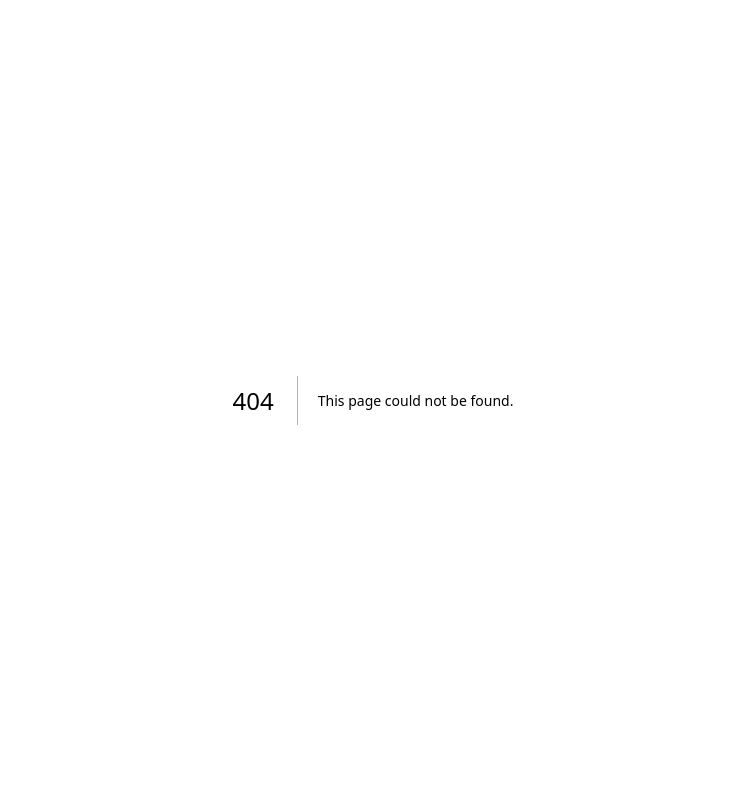
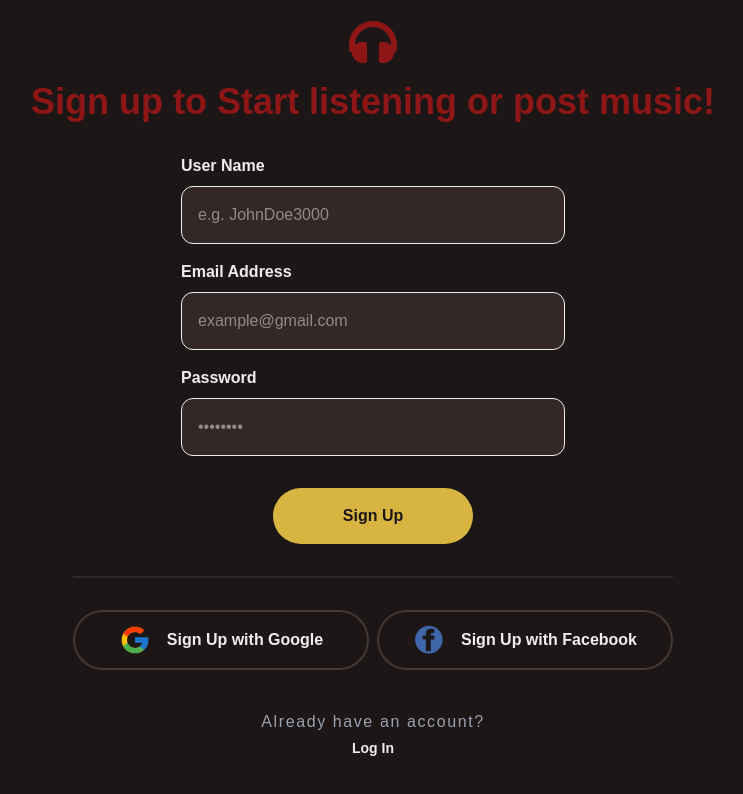
Before and after one commit to Mizuto911/vibeq-music-app, a Next.js app: page /sign-up in a window 1280 px wide. Before the commit this address had no page. Shown: the top 794 px of the page, without its empty margins (267-1010 px from the left). Built offline with nearby package versions, Linux system fonts and the light colour scheme.

Commit message:
feat: add credential sign-up logic

```diff
--- /dev/null
+++ b/app/(auth)/sign-up/page.tsx
@@ -0,0 +1,102 @@
+import Icons from "@/utils/icons";
+import Image from "next/image";
+import { createUser } from "@/server/actions/auth";
+import { redirect } from "next/navigation";
+import Link from "next/link";
+
+export default function SignUpPage() {
+  async function handleSubmit(formData: FormData) {
+    "use server";
+    const response = await createUser(formData);
+    if (response.success) {
+      redirect("/");
+    } else {
+      redirect(`/sign-up?error=${response.error}`);
+    }
+  }
+  return (
+    <div className="flex flex-col flex-1 justify-center items-center bg-background">
+      <main className="w-full h-full items-center justify-center max-w-250 flex flex-col gap-4 px-4">
+        <Icons.TempLogo className="text-5xl text-primary" />
+        <h1 className="text-4xl text-center font-bold text-primary">
+          Sign up to Start listening or post music!
+        </h1>
+        <form
+          action={handleSubmit}
+          className="w-full flex flex-col items-center gap-4 my-4"
+        >
+          <div className="flex flex-col gap-2 w-full max-w-100 px-2">
+            <label htmlFor="username" className="font-bold">
+              User Name
+            </label>
+            <input
+              type="text"
+              name="username"
+              id="username"
+              placeholder="e.g. JohnDoe3000"
+              className="p-4 w-full border border-foreground bg-background-light rounded-xl focus:outline-2 focus-visible:outline-2 focus:outline-foreground focus-visible:outline-foreground"
+            />
+          </div>
+          <div className="flex flex-col gap-2 w-full max-w-100 px-2">
+            <label htmlFor="email" className="font-bold">
+              Email Address
+            </label>
+            <input
+              type="email"
+              name="email"
+              id="email"
+              placeholder="example@gmail.com"
+              className="p-4 w-full border border-foreground bg-background-light rounded-xl focus:outline-2 focus-visible:outline-2 focus:outline-foreground focus-visible:outline-foreground"
+            />
+          </div>
+          <div className="flex flex-col gap-2 w-full max-w-100 px-2">
+            <label htmlFor="password" className="font-bold">
+              Password
+            </label>
+            <input
+              type="password"
+              name="password"
+              id="password"
+              placeholder="••••••••"
+              className="p-4 w-full border border-foreground bg-background-light rounded-xl focus:outline-2 focus-visible:outline-2 focus:outline-foreground focus-visible:outline-foreground"
+            />
+          </div>
+          <button className="p-4 w-50 bg-accent rounded-full text-background font-bold hover:opacity-75 transition-all cursor-pointer mt-4">
+            Sign Up
+          </button>
+        </form>
+        <hr className="border border-background-light w-full max-w-150" />
+        <section className="w-full max-w-150 flex gap-2">
+          <button className="p-3 flex-1 flex gap-4 items-center justify-center rounded-full border-2 border-background-lighter font-bold hover:opacity-75 transition-all cursor-pointer mt-4">
+            <Image
+              src="/google-icon.png"
+              alt="Google Icon"
+              height={48}
+              width={48}
+              className="w-8 h-8"
+            />
+            Sign Up with Google
+          </button>
+          <button className="p-3 flex-1 flex gap-4 items-center justify-center rounded-full border-2 border-background-lighter font-bold hover:opacity-75 transition-all cursor-pointer mt-4">
+            <Image
+              src="/facebook-icon.png"
+              alt="Facebook Icon"
+              height={48}
+              width={48}
+              className="w-8 h-8"
+            />
+            Sign Up with Facebook
+          </button>
+        </section>
+        <section className="text-center flex flex-col gap-1 my-6">
+          <p className="text-gray-400 tracking-widest">
+            Already have an account?
+          </p>
+          <Link href="/log-in" className="text-sm font-bold">
+            Log In
+          </Link>
+        </section>
+      </main>
+    </div>
+  );
+}
```
